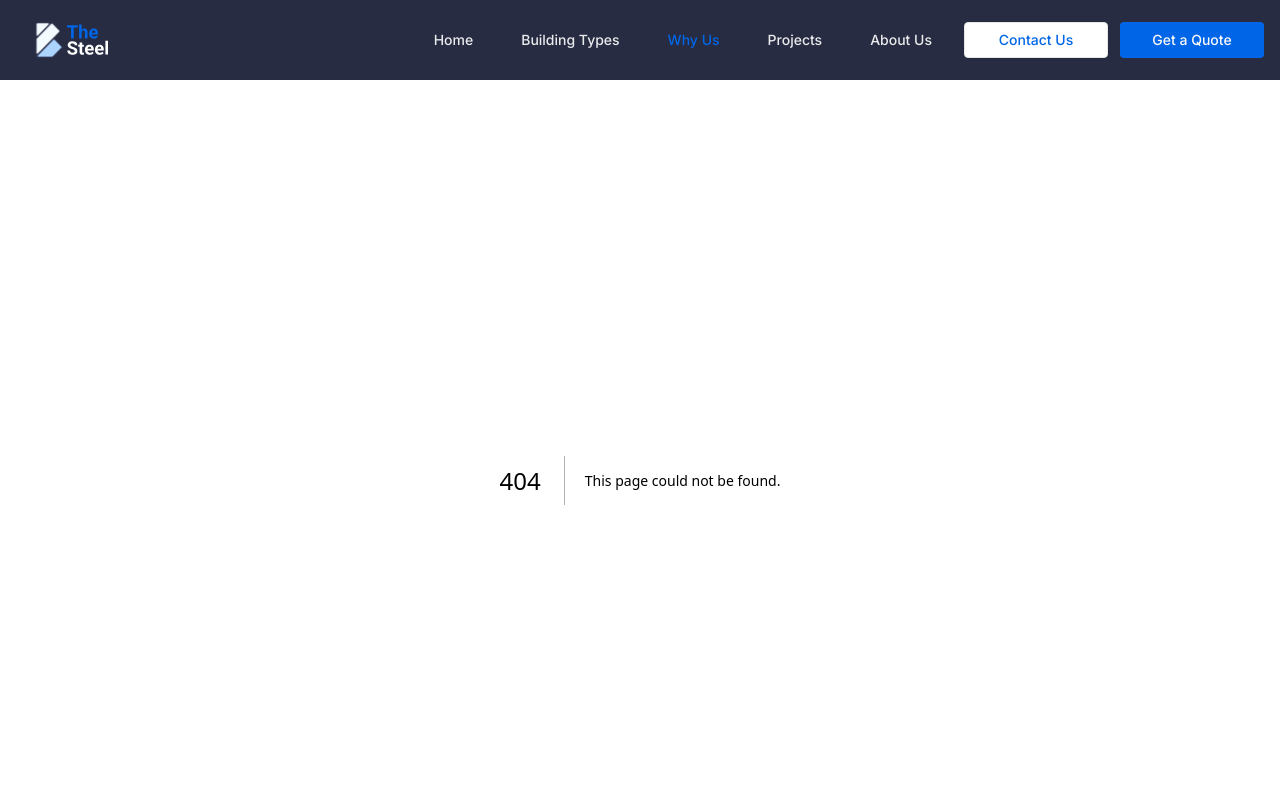
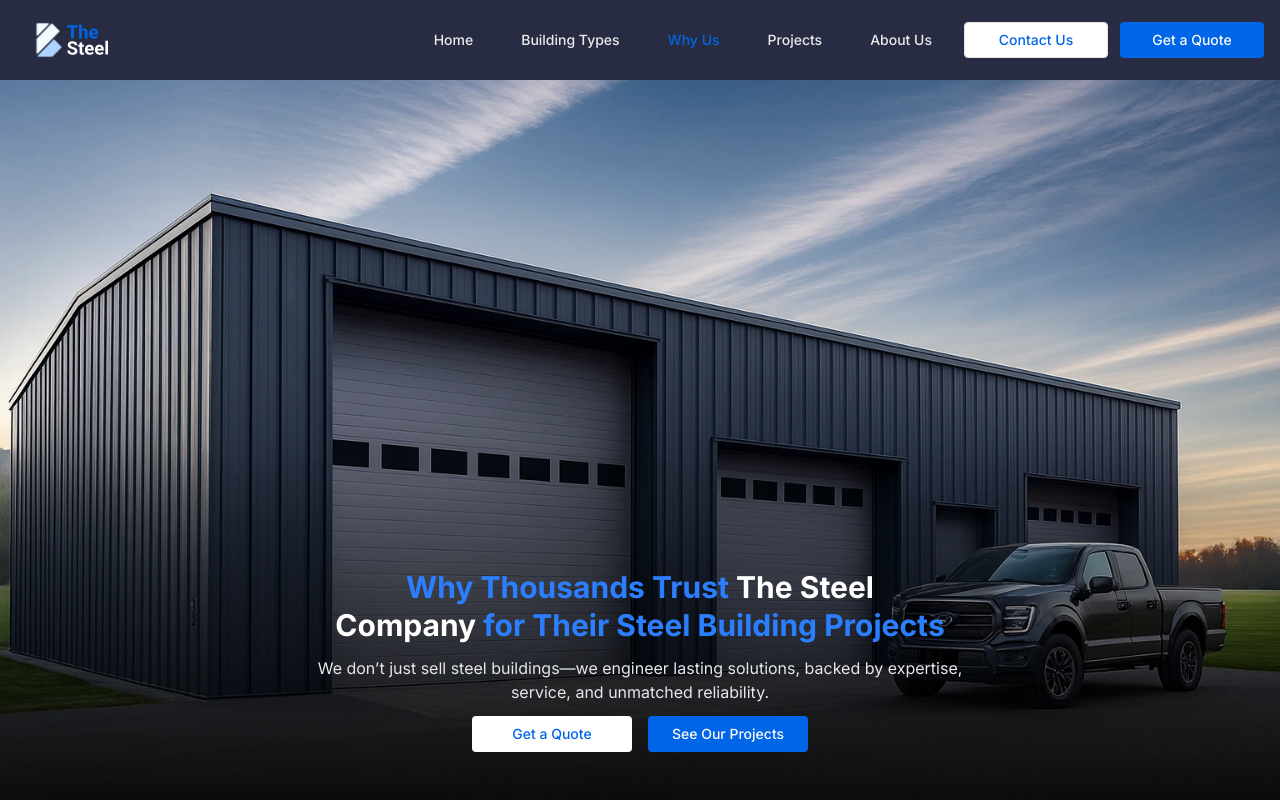
Before and after one commit to react6-flyweis/the-steel, a Next.js app: page /why-us in a window 1280 px wide. Before the commit this address had no page. Shown: the top 800 px of the page. Built offline with nearby package versions, Linux system fonts and the light colour scheme.

Commit message:
feat: create Why Us page with hero image and call-to-action buttons

```diff
--- /dev/null
+++ b/app/why-us/page.tsx
@@ -0,0 +1,46 @@
+import whyUsHero from "@/assets/why-us-hero.webp";
+import { Button } from "@/components/ui/button";
+import Link from "next/link";
+
+export default function Page() {
+  return (
+    <section className="relative w-full h-[calc(100vh-80px)]">
+      <div
+        className="absolute inset-0 bg-cover bg-center"
+        style={{ backgroundImage: `url(${whyUsHero.src})` }}
+        aria-hidden
+      />
+
+      <div className="absolute bottom-0 w-full bg-linear-to-b h-1/2 from-transparent via-black/30 to-black/80" />
+
+      <div className="relative z-10 flex items-end justify-center h-full px-6 pb-12">
+        <div className="text-center">
+          <h1 className=" text-3xl  font-bold leading-tight text-white">
+            {" "}
+            <span className="text-blue-500">Why Thousands Trust</span>{" "}
+            <span className="text-white">The Steel</span>{" "}
+          </h1>
+          <h1 className=" text-3xl  font-bold leading-tight text-white">
+            Company{" "}
+            <span className="text-blue-500">
+              for Their Steel Building Projects
+            </span>
+          </h1>
+
+          <p className="mt-3 text-gray-200  max-w-2xl mx-auto">
+            We don’t just sell steel buildings—we engineer lasting solutions,
+            backed by expertise, service, and unmatched reliability.
+          </p>
+
+          <div className="mt-3 flex items-center justify-center gap-4">
+            <Button className=" bg-white border-primary text-primary hover:bg-gray-100 rounded w-40">
+              Get a Quote
+            </Button>
+
+            <Button className="rounded w-40">See Our Projects</Button>
+          </div>
+        </div>
+      </div>
+    </section>
+  );
+}
```
